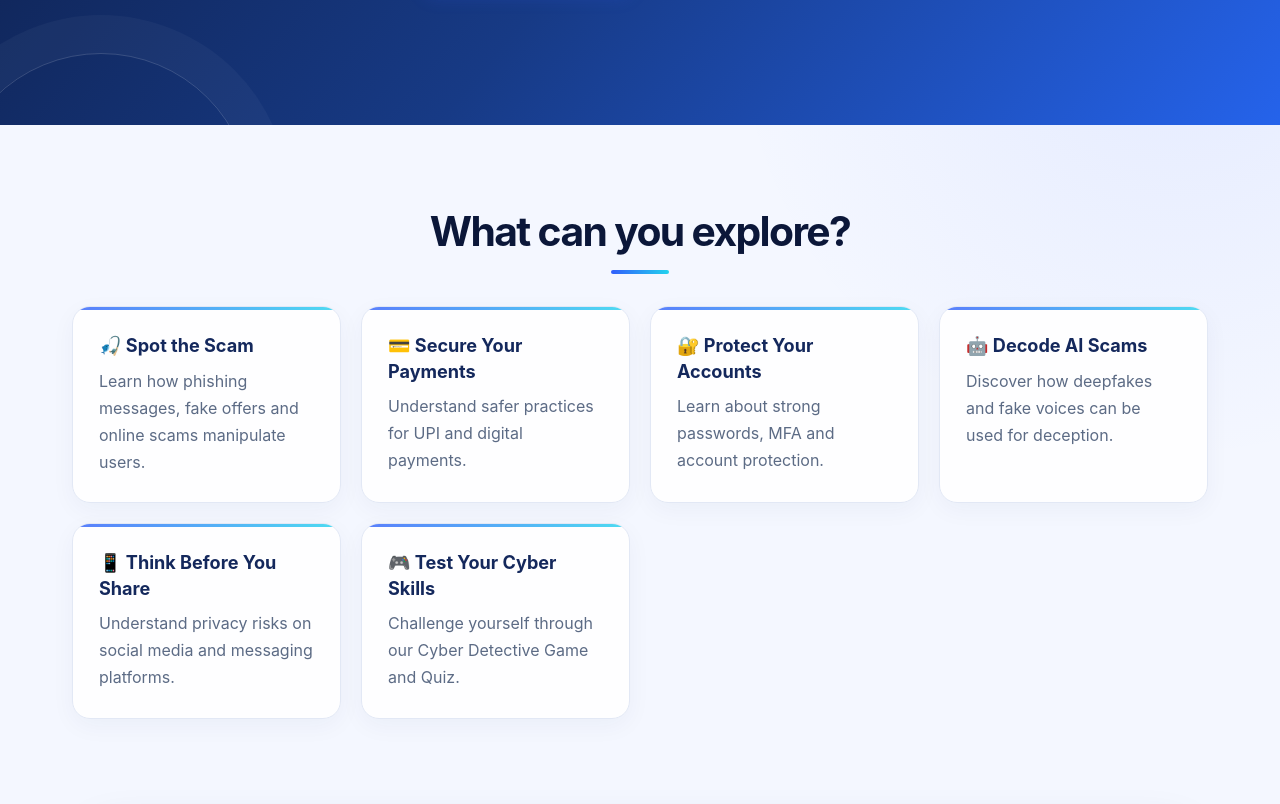
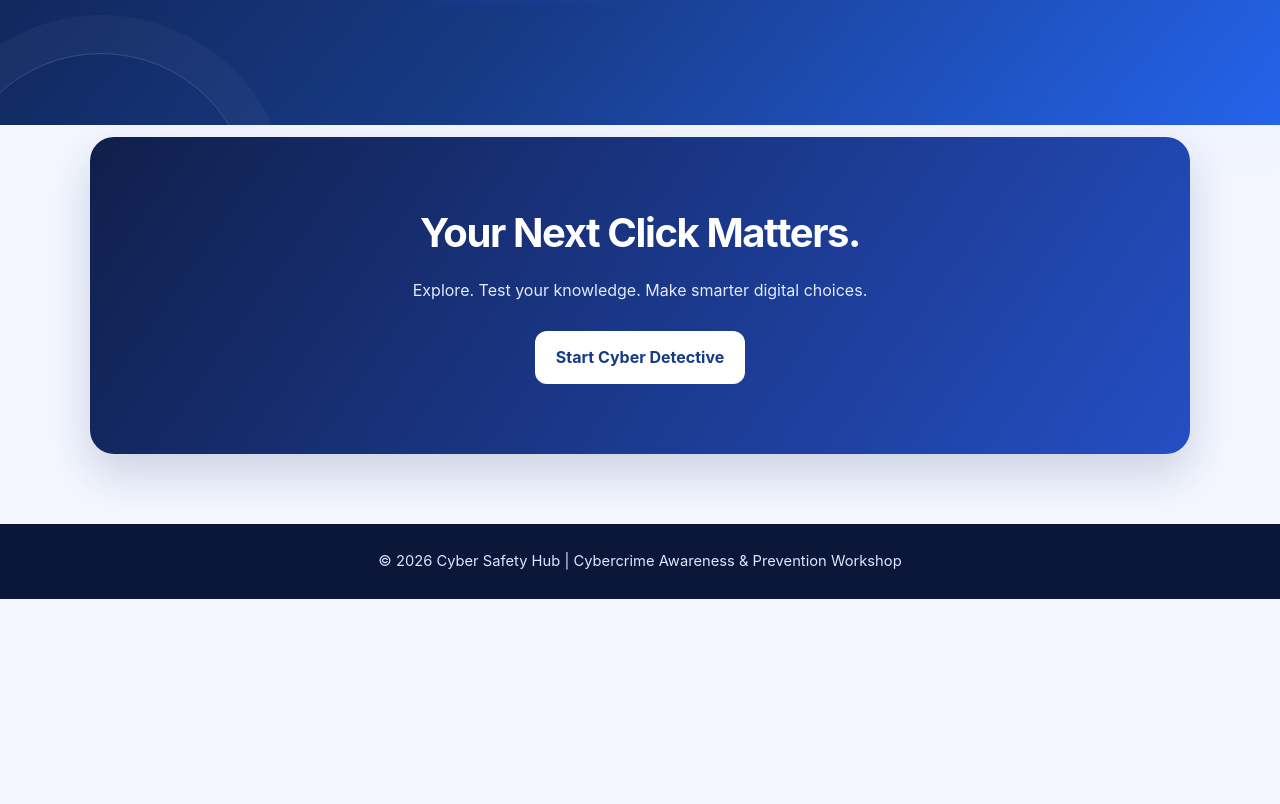
Before and after one commit to dhumakvipuli1209-wq/CyberSaftey-Hub, a plain HTML site: page index.html in a window 1280 px wide. Shown: the part 663-1467 px from the top of the page. After the commit the page ends 1262 px from the top, so only its background shows below. Drawn offline with Linux system fonts and the light colour scheme.

Commit message:
Link Explore Cyber Safety to its own page

```diff
--- a/index.html
+++ b/index.html
@@ -69,7 +69,7 @@
                 Start Awareness Test
             </a>
 
-            <a href="#learn"
+            <a href="pages/explore.html"
                class="btn secondary">
                 Explore Cyber Safety
             </a>
@@ -81,63 +81,7 @@
 </section>
 
 
-<section id="learn" class="section">
 
-    <h2>What can you explore?</h2>
-
-    <div class="cards">
-
-        <div class="card">
-            <h3>🎣 Spot the Scam</h3>
-            <p>
-                Learn how phishing messages, fake offers
-                and online scams manipulate users.
-            </p>
-        </div>
-
-        <div class="card">
-            <h3>💳 Secure Your Payments</h3>
-            <p>
-                Understand safer practices for UPI
-                and digital payments.
-            </p>
-        </div>
-
-        <div class="card">
-            <h3>🔐 Protect Your Accounts</h3>
-            <p>
-                Learn about strong passwords,
-                MFA and account protection.
-            </p>
-        </div>
-
-        <div class="card">
-            <h3>🤖 Decode AI Scams</h3>
-            <p>
-                Discover how deepfakes and fake voices
-                can be used for deception.
-            </p>
-        </div>
-
-        <div class="card">
-            <h3>📱 Think Before You Share</h3>
-            <p>
-                Understand privacy risks on social
-                media and messaging platforms.
-            </p>
-        </div>
-
-        <div class="card">
-            <h3>🎮 Test Your Cyber Skills</h3>
-            <p>
-                Challenge yourself through our
-                Cyber Detective Game and Quiz.
-            </p>
-        </div>
-
-    </div>
-
-</section>
 
 
 <section class="callout">
```
